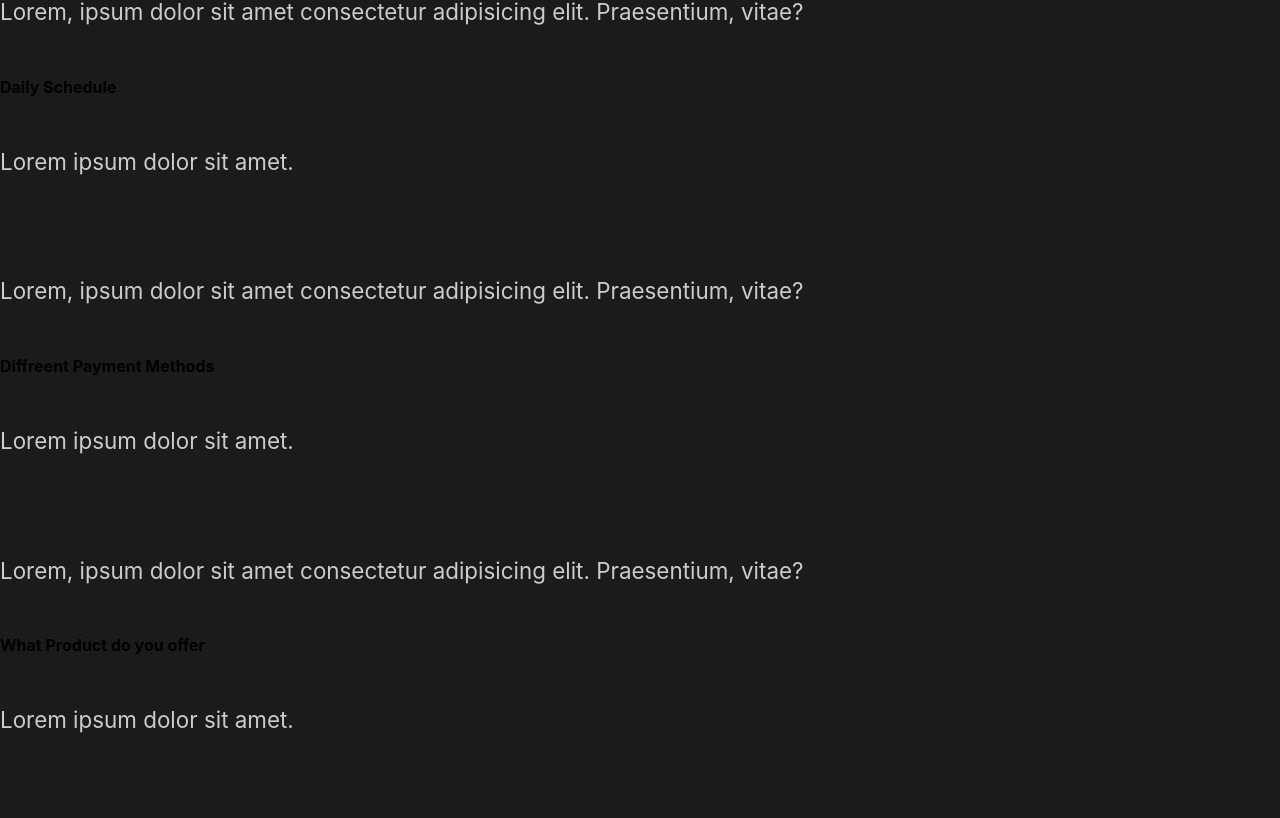
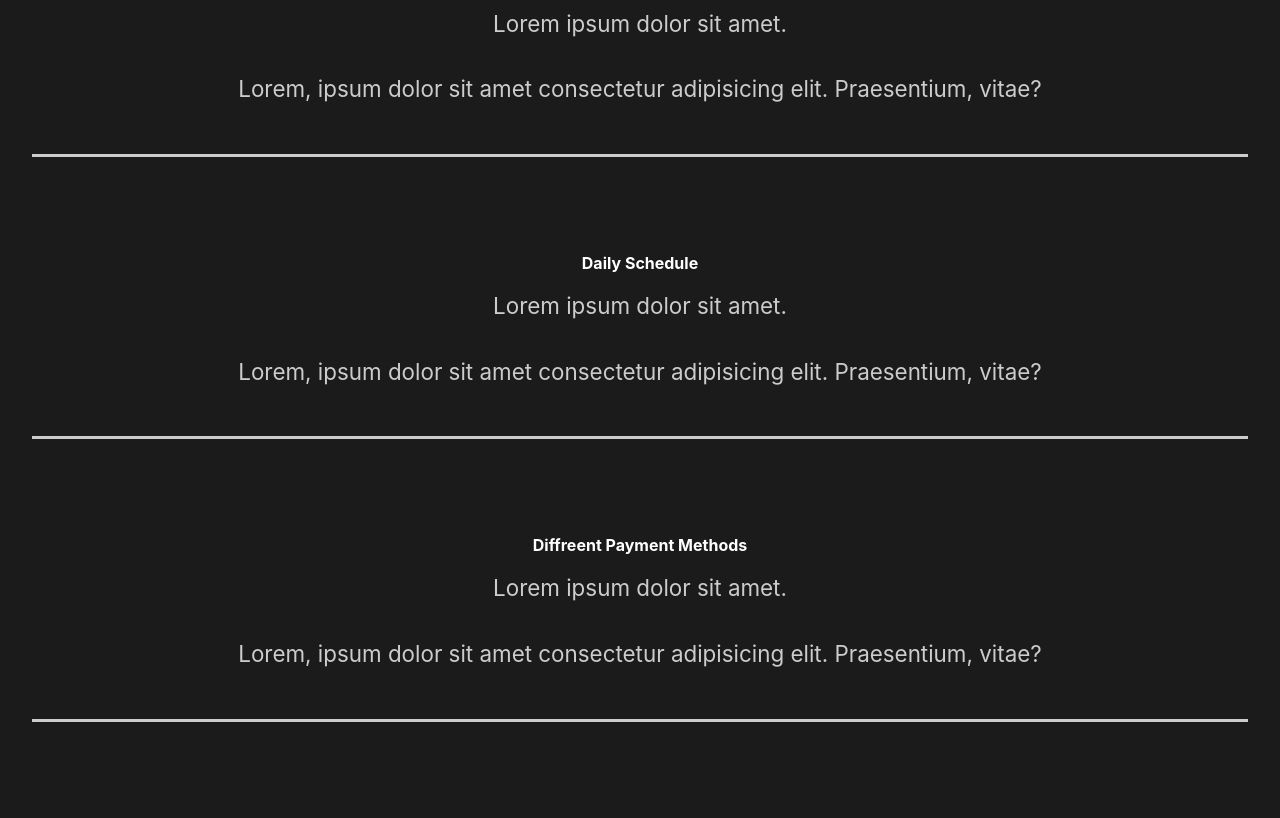
Before and after one commit to malikabuhammad/react-capture-, a React (Create React App) app: page / in a window 1280 px wide. Shown: the part 2742-3560 px from the top of the page. Built offline with nearby package versions, Linux system fonts and the light colour scheme; the HTML template or start-up script is replaced by a standard one.

Commit message:
Styling FAQ Section

```diff
--- a/src/components/FaqSection.js
+++ b/src/components/FaqSection.js
@@ -1,8 +1,9 @@
+import {About}from '../styles'
 
-
+import styled from 'styled-components';
 const FaqSection = ()=>{
     return (
-    <div className="faq">
+    <Faq>
         <h2>Any Questions <span>FAQ</span></h2>
         <div className="question">
             <h4>How Do I Start </h4>
@@ -11,6 +12,7 @@
                 <p>Lorem, ipsum dolor sit amet consectetur adipisicing elit. Praesentium, vitae?</p>
 
             </div>
+            <div className="faq-line"></div>
         </div>
         <div className="question">
             <h4>Daily Schedule </h4>
@@ -19,6 +21,8 @@
                 <p>Lorem, ipsum dolor sit amet consectetur adipisicing elit. Praesentium, vitae?</p>
 
             </div>
+            <div className="faq-line"></div>
+
         </div>
         <div className="question">
             <h4>Diffreent Payment Methods </h4>
@@ -27,6 +31,8 @@
                 <p>Lorem, ipsum dolor sit amet consectetur adipisicing elit. Praesentium, vitae?</p>
 
             </div>
+            <div className="faq-line"></div>
+
         </div>
         <div className="question">
             <h4>What Product do you offer  </h4>
@@ -35,9 +41,36 @@
                 <p>Lorem, ipsum dolor sit amet consectetur adipisicing elit. Praesentium, vitae?</p>
 
             </div>
+            <div className="faq-line"></div>
+
         </div>
 
-    </div>
+    </Faq>
     )
 }
+
+const Faq=styled(About)`
+display: block;
+span{
+    display: block;
+}
+h2 {
+    padding-bottom: 2rem;
+    font-weight: lighter;
+}
+.faq-line {
+    background: #cccccc;
+    height: 0.2rem;
+    margin: 2rem 0rem;
+    width: 100%;
+
+}
+.question {
+    padding: 2rem  0rem;
+}
+p {
+    padding: 1rem 0rem;
+}
+
+`
 export default FaqSection;
```
